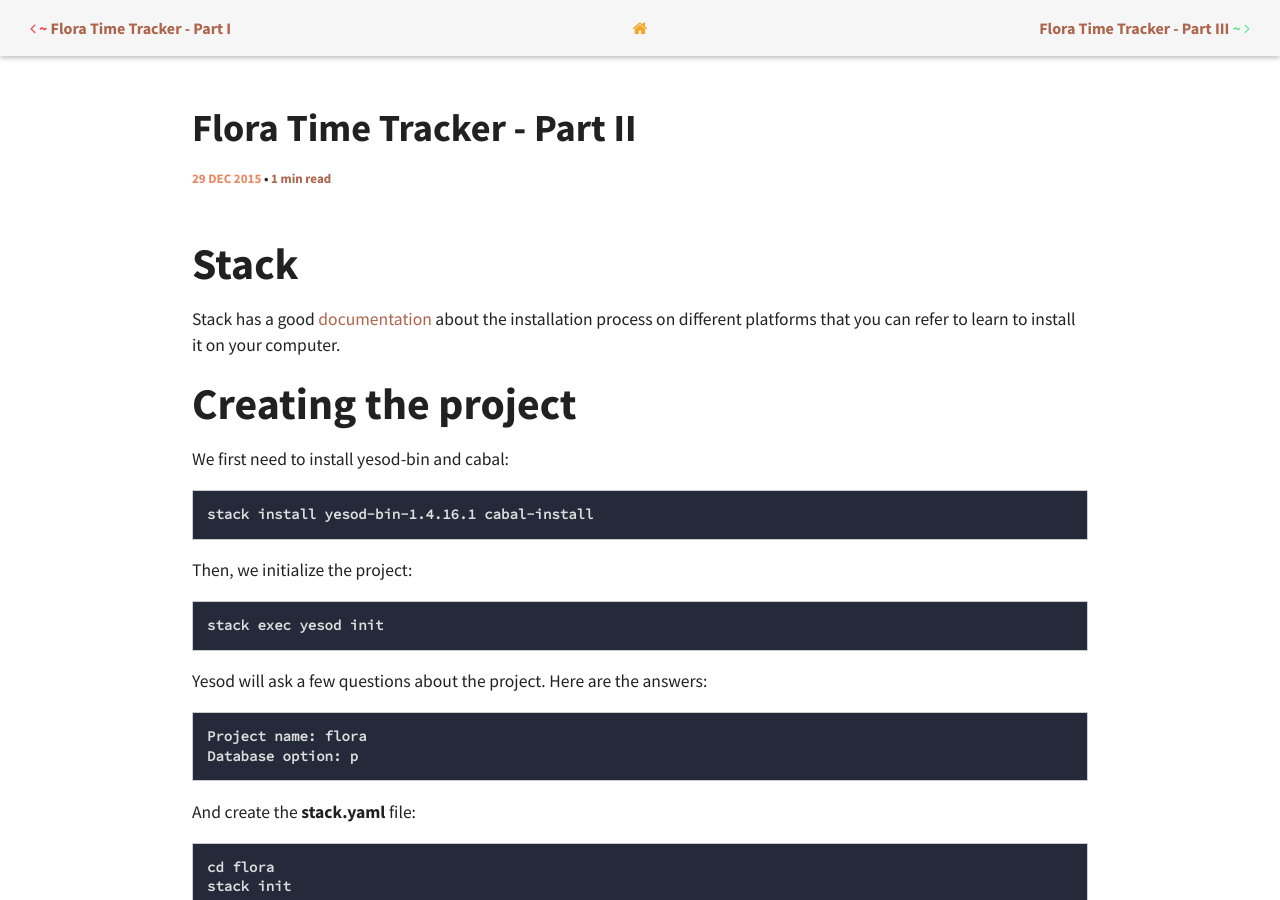
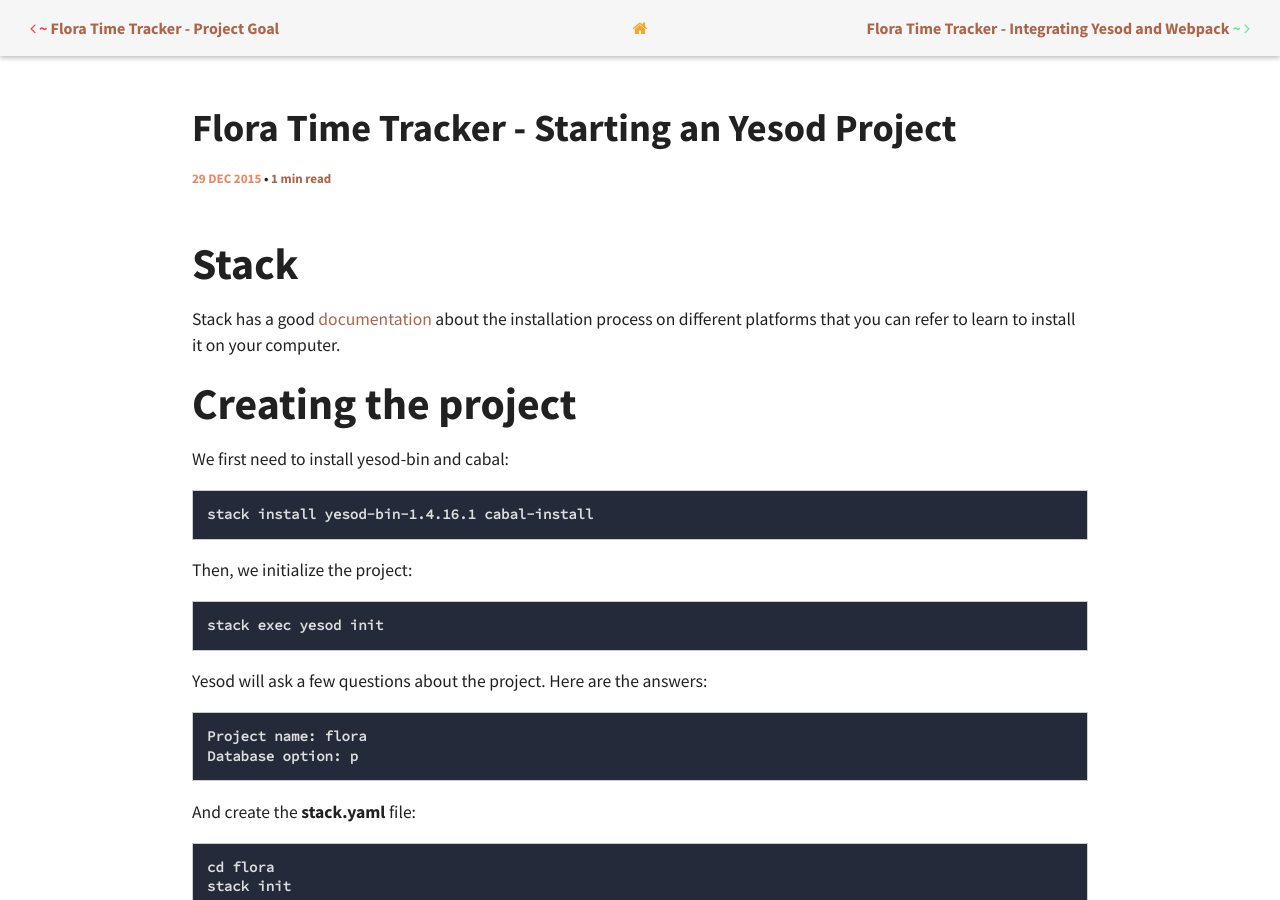
Before and after one commit to ggarciajr/ggarcia.me, a Jekyll site: the page built from _posts/2015-12-29-flora-starting-yesod-project.md, in a window 1280 px wide and 900 px high. Built offline with Jekyll 4.4.1, drawn with Linux system fonts in a browser that asks for light colours; comment, search, counter and statistics services are not loaded.

Commit message:
Add Post:Flora Time Tracker - Using Atom as a Haskell IDE
Add the post: Flora Time Tracker - Using Atom as a Haskell IDE
Modify post titles of:
- Flora Time Tracker - Part I
- Flora Time Tracker - Part II
- Flora Time Tracker - Part III

```diff
--- a/_posts/2015-12-28-flora-i.md
+++ b/_posts/2015-12-28-flora-project-goal.md
@@ -1,6 +1,6 @@
 ---
 layout: post
-title: "Flora Time Tracker - Part I"
+title: "Flora Time Tracker - Project Goal"
 excerpt: "Flora is a time tracker that I built to learn how to build a Haskell web application integrated with the React stack."
 date: 2015-12-28
 tags: [Time, Time Tracker, Haskell, Yesod, Haskell Web Application]
--- a/_posts/2015-12-29-flora-ii.md
+++ b/_posts/2015-12-29-flora-starting-yesod-project.md
@@ -1,6 +1,6 @@
 ---
 layout: post
-title: "Flora Time Tracker - Part II"
+title: "Flora Time Tracker - Starting an Yesod Project"
 excerpt: "In this post we'll see how to create the skeleton for a new yesod project."
 date: 2015-12-29
 tags: [Time, Time Tracker, Haskell, Yesod, Haskell Web Application]
--- a/_posts/2015-12-30-flora-iii.md
+++ b/_posts/2015-12-30-flora-integrating-yesod-webpack.md
@@ -1,6 +1,6 @@
 ---
 layout: post
-title: "Flora Time Tracker - Part III"
+title: "Flora Time Tracker - Integrating Yesod and Webpack"
 excerpt: "Now, we will learn how to set up webpack and how to integrate it with yesod."
 date: 2015-12-30
 tags: [Time, Time Tracker, Haskell, Yesod, Haskell Web Application, webpack]
```
Also changed, not shown: _posts/2016-01-08-flora-atom-haskell-ide.md (added, +76 -0 lines).
